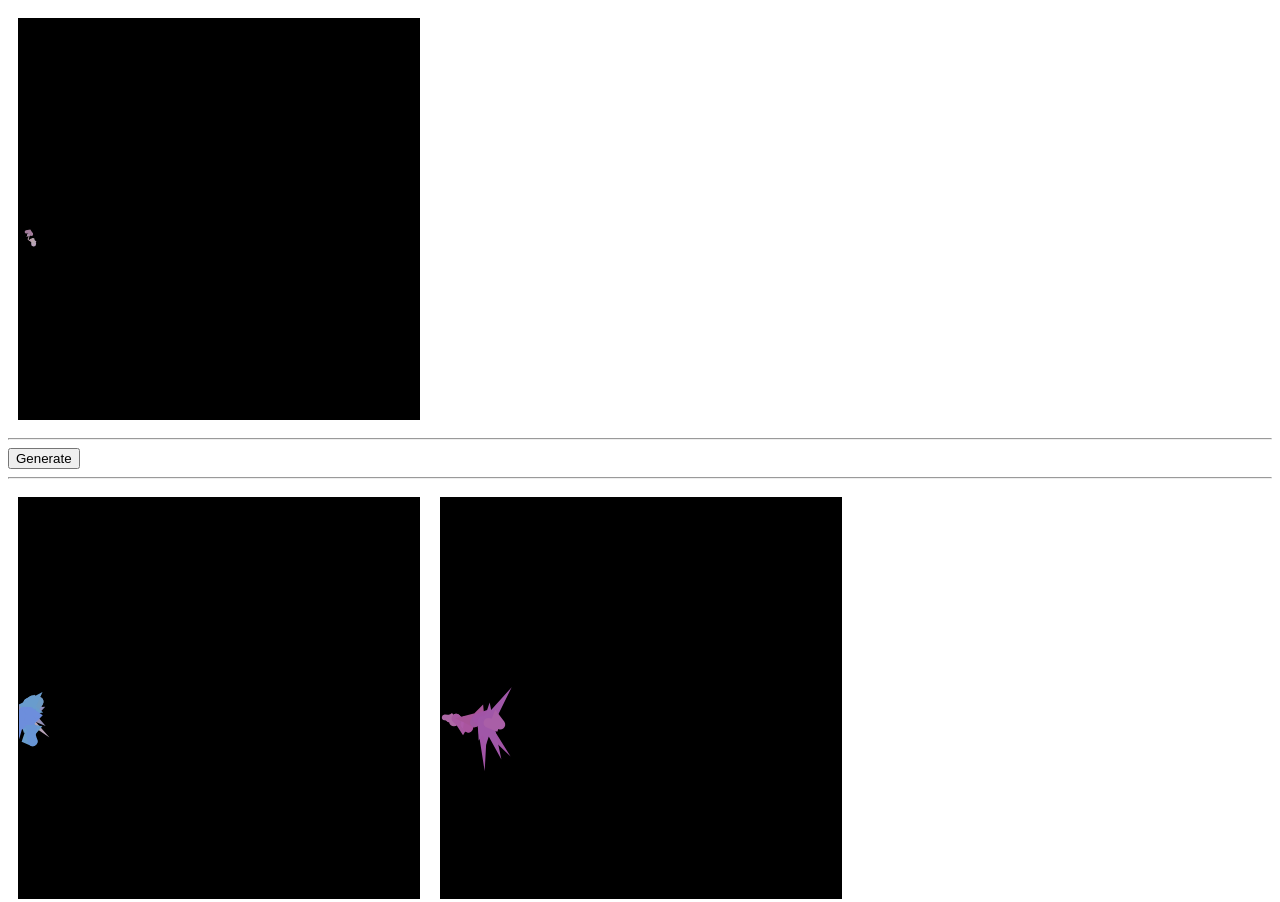
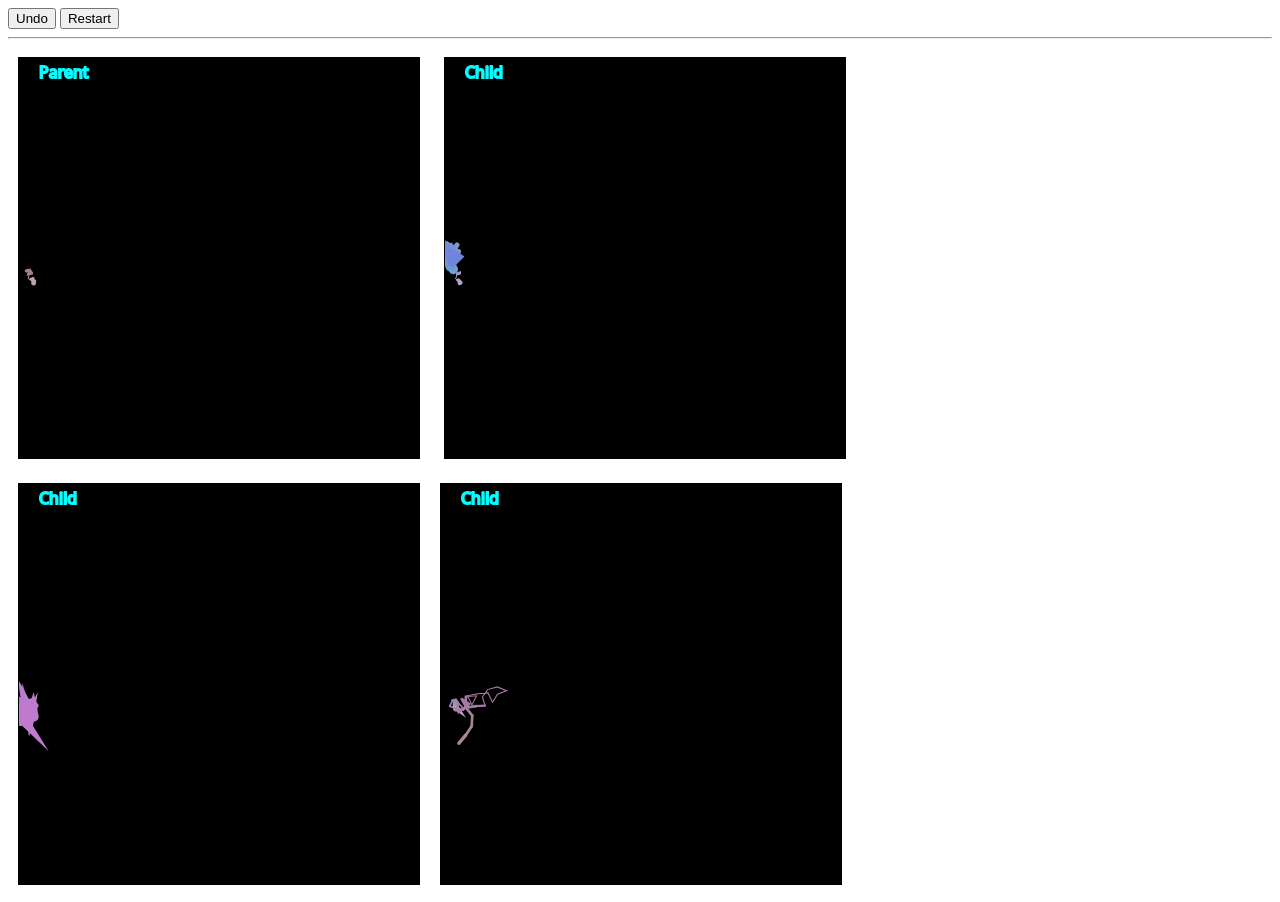
Before and after one commit to wolfgangmeyers/biomorph.art, a website built with Parcel: page index.html in a window 1280 px wide. Shown: the top 902 px of the page. Built offline with nearby package versions, Linux system fonts and the light colour scheme.

Commit message:
Multiple paths can evolve in parallel

```diff
--- a/generator.ts
+++ b/generator.ts
@@ -100,6 +100,7 @@ const config = {
     mutateInstructionProbability: 0.3,
     removeInstructionProbability: 0.3,
     startNewPathProbability: 0.005,
+    removePathProbability: 0.005,
 
     maxPositionMutation: Math.PI / 5,
     maxColorMutation: 10,
@@ -110,33 +111,39 @@ const config = {
 export function mutatePainting(painting: Painting) {
     const iterations = Math.floor(Math.random() * config.maxMutationIterations);
     for (let i = 0; i < iterations; i++) {
+        const path = painting.paths[Math.floor(Math.random() * painting.paths.length)];
         if (Math.random() < config.addPositionProbability) {
-            painting.instructions.push(generatePositionInstruction());
+            path.instructions.push(generatePositionInstruction());
         }
         if (Math.random() < config.addStrokeStyleProbability) {
-            painting.instructions.push(generateStrokeStyleInstruction());
+            path.instructions.push(generateStrokeStyleInstruction());
         }
         if (Math.random() < config.addLineWidthProbability) {
-            painting.instructions.push(generateLineWidthInstruction());
+            path.instructions.push(generateLineWidthInstruction());
         }
         if (Math.random() < config.addSpeedProbability) {
-            painting.instructions.push(generateSpeedInstruction());
+            path.instructions.push(generateSpeedInstruction());
         }
-        if (Math.random() < config.removeInstructionProbability && painting.instructions.length > 1) {
-            let index = Math.floor(Math.random() * painting.instructions.length - 1) + 1;
-            painting.instructions.splice(index, 1);
+        if (Math.random() < config.removeInstructionProbability && path.instructions.length > 1) {
+            let index = Math.floor(Math.random() * path.instructions.length - 1) + 1;
+            path.instructions.splice(index, 1);
         }
         if (Math.random() < config.mutateInstructionProbability) {
-            const randomInstruction = painting.instructions[Math.floor(Math.random() * painting.instructions.length)];
+            const randomInstruction = path.instructions[Math.floor(Math.random() * path.instructions.length)];
             instructionMutators[randomInstruction.type](randomInstruction);
         }
         // TODO: maybe remodel to have multiple paths?
         if (Math.random() < config.startNewPathProbability) {
-            painting.instructions.push({
-                type: "end", args: null
+            painting.paths.push({
+                instructions: [
+                    // TODO: refactor canvas width out
+                    generateBeginInstruction(400, 400),
+                    generatePositionInstruction(),
+                ]
             })
-            // TODO: better way to pass canvas width here?
-            painting.instructions.push(generateBeginInstruction(400, 400));
+        }
+        if (Math.random() < config.removePathProbability && painting.paths.length > 1) {
+            painting.paths.splice(Math.floor(Math.random() * painting.paths.length), 1);
         }
     }
 
--- a/index.html
+++ b/index.html
@@ -1,11 +1,11 @@
 <html>
 
 <body>
+    <button id="undo">Undo</button>
+    <button id="restart">Restart</button>
+    <hr/>
     <canvas width="400" height="400" id="canvas" style="background-color: #000; width: 400px; height: 400px; border: 1px solid black; margin: 10px;"></canvas>
-    <hr/>
-    <button id="generate">Generate</button>
-    <hr/>
-    <div id="children"></div>
+    <span id="children"></span>
     <script src="./index.ts"></script>
 </body>
 
--- a/index.ts
+++ b/index.ts
@@ -7,12 +7,23 @@ let parentCanvas: HTMLCanvasElement;
 let parent: Painting;
 let children: Array<Painting>;
 
-const numChildren = 8;
+const history: Painting[] = [];
+
+const numChildren = 7;
+
+const undo = () => {
+    if (history.length > 0) {
+        parent = history.pop();
+        render(parent, parentCanvas, "Parent");
+        generate();
+    }
+};
 
 const setupChildCanvas = (canvas: HTMLCanvasElement, painting: Painting) => {
     canvas.addEventListener("click", () => {
+        history.push(parent);
         parent = painting;
-        render(painting, parentCanvas);
+        render(painting, parentCanvas, "Parent");
         generate();
     });
 }
@@ -38,7 +49,7 @@ const generate = () => {
         mutatePainting(newPainting);
         children.push(newPainting);
 
-        render(newPainting, canvas);
+        render(newPainting, canvas, "Child");
         setupChildCanvas(canvas, newPainting);
     }
 };
@@ -50,9 +61,11 @@ const randomize = () => {
         instructions.push(generateRandomInstruction());
     }
     parent = {
-        instructions
+        paths: [
+            {instructions}
+        ]
     };
-    render(parent, parentCanvas);
+    render(parent, parentCanvas, "Parent");
     generate();
 };
 
@@ -60,8 +73,12 @@ const onLoad = () => {
     parentCanvas = document.getElementById("canvas") as HTMLCanvasElement;
     randomize();
 
-    const generateButton = document.getElementById("generate") as HTMLButtonElement;
-    generateButton.addEventListener("click", generate);
+    const restartButton = document.getElementById("restart");
+    restartButton.addEventListener("click", randomize);
+
+    document.getElementById("undo").addEventListener("click", undo);
+
+    parentCanvas.addEventListener("click", generate);
 }
 
 if (document.readyState === "complete") {
--- a/model.ts
+++ b/model.ts
@@ -1,5 +1,9 @@
 import { Instruction } from "./pathbuilder";
 
 export interface Painting {
+    paths: Path[];
+}
+
+export interface Path {
     instructions: Instruction[];
 }
--- a/package.json
+++ b/package.json
@@ -9,7 +9,8 @@
         "typescript": "^3.9.7"
     },
     "scripts": {
-        "dev": "parcel index.html"
+        "dev": "parcel index.html",
+        "build": "parcel build index.html"
     },
     "dependencies": {
         "d3-color": "^1.4.1"
--- a/renderer.ts
+++ b/renderer.ts
@@ -1,7 +1,7 @@
 import { Painting } from "./model";
 import { PathBuilder, processors } from "./pathbuilder";
 
-export function render(painting: Painting, canvas: HTMLCanvasElement) {
+export function render(painting: Painting, canvas: HTMLCanvasElement, label?: string) {
     const ctx = canvas.getContext("2d");
     ctx.clearRect(0, 0, canvas.width, canvas.height);
 
@@ -12,8 +12,17 @@ export function render(painting: Painting, canvas: HTMLCanvasElement) {
         x: 0,
         y: 0
     };
-    for (let instruction of painting.instructions) {
-        processors[instruction.type](ctx, pathBuilder, instruction.args);
+    for (let path of painting.paths) {
+        for (let instruction of path.instructions) {
+            processors[instruction.type](ctx, pathBuilder, instruction.args);
+        }
+        processors["end"](ctx, pathBuilder, null);
     }
-    processors["end"](ctx, pathBuilder, null);
+    if (label) {
+        ctx.strokeStyle = "#0ff";
+        ctx.font = "normal 16px sans"
+        ctx.lineWidth = 2;
+        ctx.strokeText(label, 20, 20);
+    }
+
 }
```
